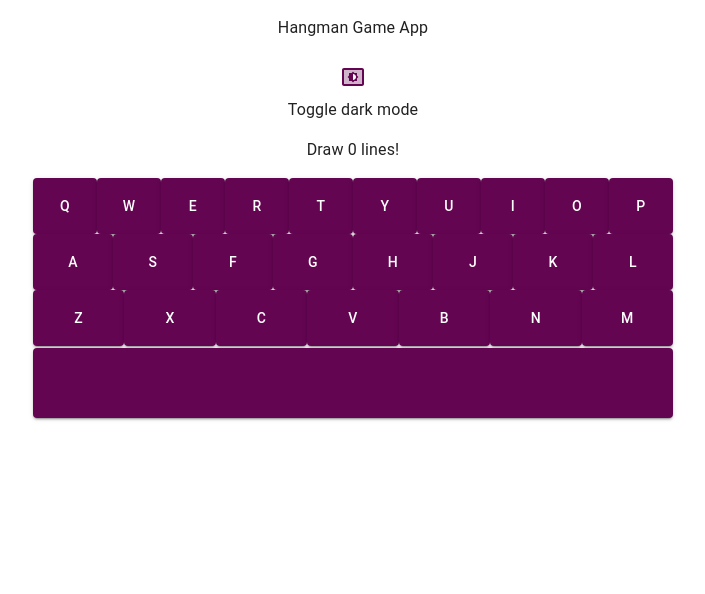
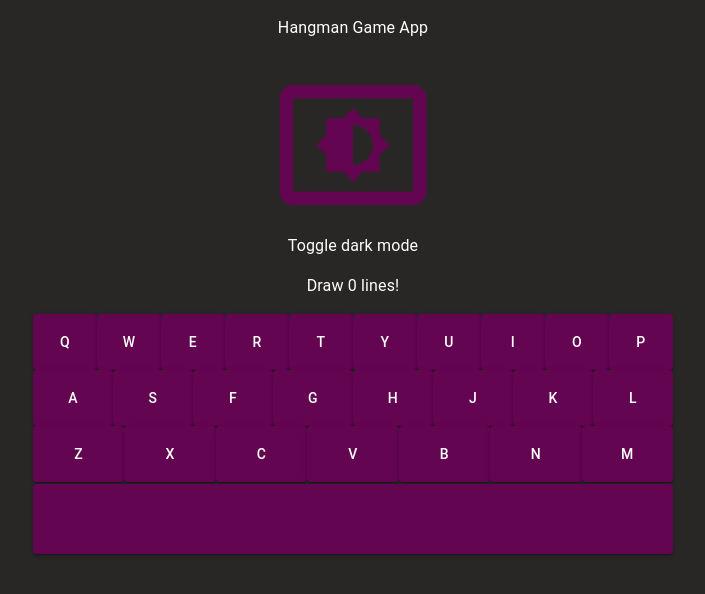
Before and after one commit to elemat28/hangmangameinreact, a React (Create React App) app: page / in a window 1280 px wide. Both pictures are taken after a click on the label "Toggle dark mode". Shown: the top 594 px of the page, without its empty margins (287-992 px from the left). Built offline with nearby package versions, Linux system fonts and the light colour scheme.

Commit message:
dark mode Icon toggles correctly

```diff
--- a/src/App.jsx
+++ b/src/App.jsx
@@ -13,16 +13,26 @@ import { useState } from "react";
 import RandomWordGenerator from "./components/data_fetch/RandomWordGenerator";
 import FetchDefinition from "./components/data_fetch/FetchDefinition";
 import ThemeSelector from "./components/user_interface/general/ThemeSelector";
+import { themes } from "./components/user_interface/themes";
 
 function App() {
-  let userTheme = ResolveThemeToUse();
+  const [theme, setTheme] = React.useState(ResolveThemeToUse());
+  const handleChange = (event) => {
+    if (theme === themes.light) {
+      setTheme(themes.dark);
+    } else {
+      setTheme(themes.light);
+    }
+
+    console.debug(event);
+  };
   return (
     <div className="App">
-      <ThemeProvider theme={userTheme}>
+      <ThemeProvider theme={theme}>
         <CssBaseline />
         <header>
           <p>Hangman Game App</p>
-          <ThemeSelector />
+          <ThemeSelector themeToggleCallback={handleChange} />
         </header>
         <main>
           <div className="HangmanGame">
--- a/src/components/user_interface/general/ThemeSelector.jsx
+++ b/src/components/user_interface/general/ThemeSelector.jsx
@@ -2,37 +2,38 @@ import React from "react";
 import useMediaQuery from "@mui/material/useMediaQuery";
 import Stack from "@mui/material/Stack";
 import { useState } from "react";
-
+import { useTheme } from "@mui/material/styles";
 import { themes } from "../themes";
 import SettingsBrightnessTwoToneIcon from "@mui/icons-material/SettingsBrightnessTwoTone";
+import SettingsBrightnessOutlinedIcon from "@mui/icons-material/SettingsBrightnessOutlined";
+import AbcIcon from "@mui/icons-material/Abc";
 import Checkbox from "@mui/material/Checkbox";
 import FormGroup from "@mui/material/FormGroup";
 import FormControlLabel from "@mui/material/FormControlLabel";
 import FormControl from "@mui/material/FormControl";
 import FormLabel from "@mui/material/FormLabel";
-function ThemeSelector() {
-  const label = { inputProps: { label: "Checkbox demo" } };
-  const [checked, setChecked] = React.useState(false);
 
-  const handleChange = (event) => {
-    setChecked(!checked);
-    console.debug(event);
-  };
+function ThemeSelector({ themeToggleCallback }) {
+  const theme = useTheme();
+  const [checked, setChecked] = React.useState(theme.mode === "light");
   return (
     <div>
       <FormControlLabel
-        value="top"
+        checked={checked}
         control={
           <Checkbox
-            checked={checked}
-            onChange={handleChange}
             inputProps={{ "aria-label": "controlled" }}
-            {...label}
-            icon={<SettingsBrightnessTwoToneIcon />}
-            checkedIcon={<SettingsBrightnessTwoToneIcon />}
+            icon={<SettingsBrightnessTwoToneIcon sx={{ fontSize: "10rem" }} />}
+            checkedIcon={
+              <SettingsBrightnessOutlinedIcon sx={{ fontSize: "10rem" }} />
+            }
             id="theme_toggler"
           />
         }
+        onChange={(event) => {
+          themeToggleCallback(event);
+          setChecked(event.target.checked);
+        }}
         label="Toggle dark mode"
         labelPlacement="bottom"
       />
```
